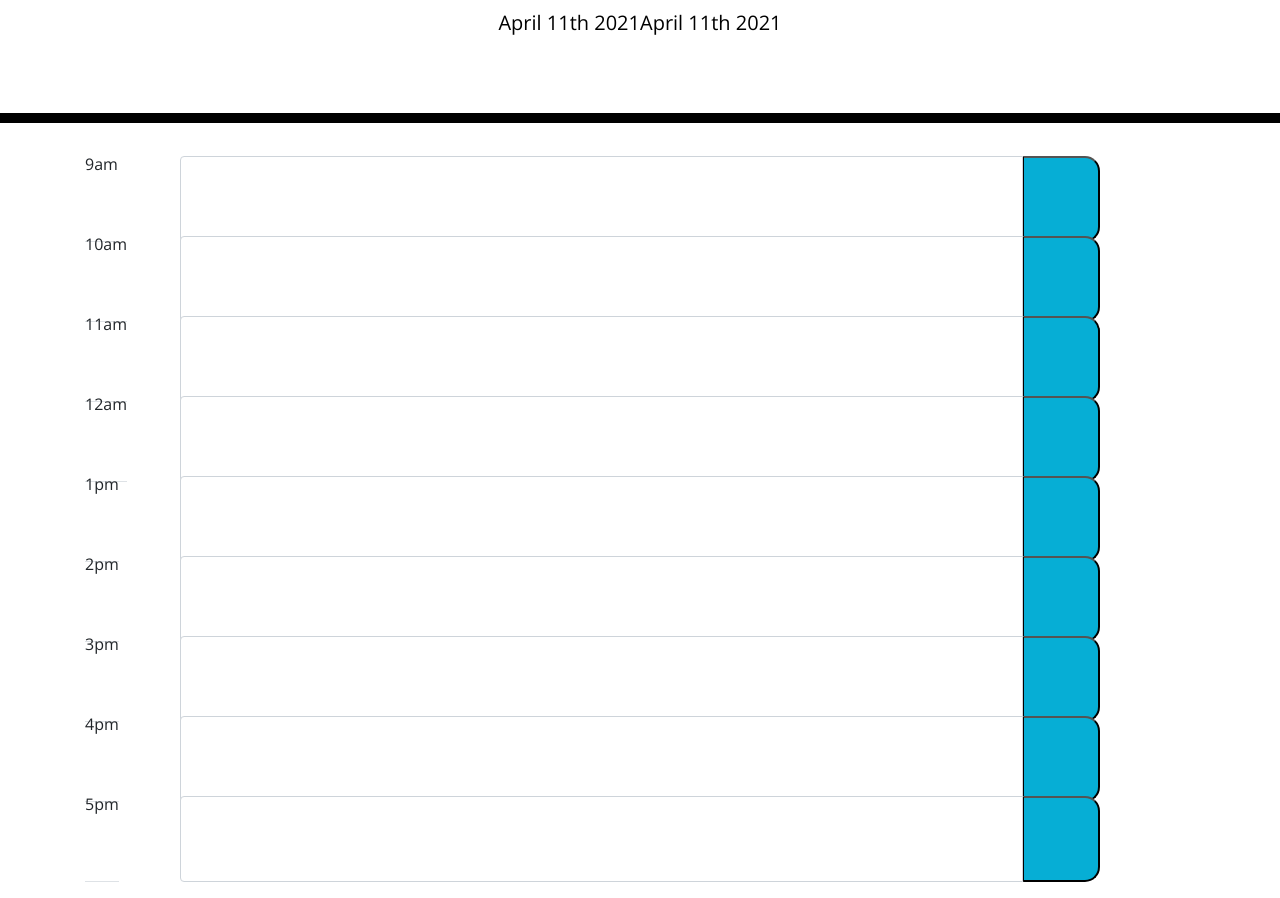
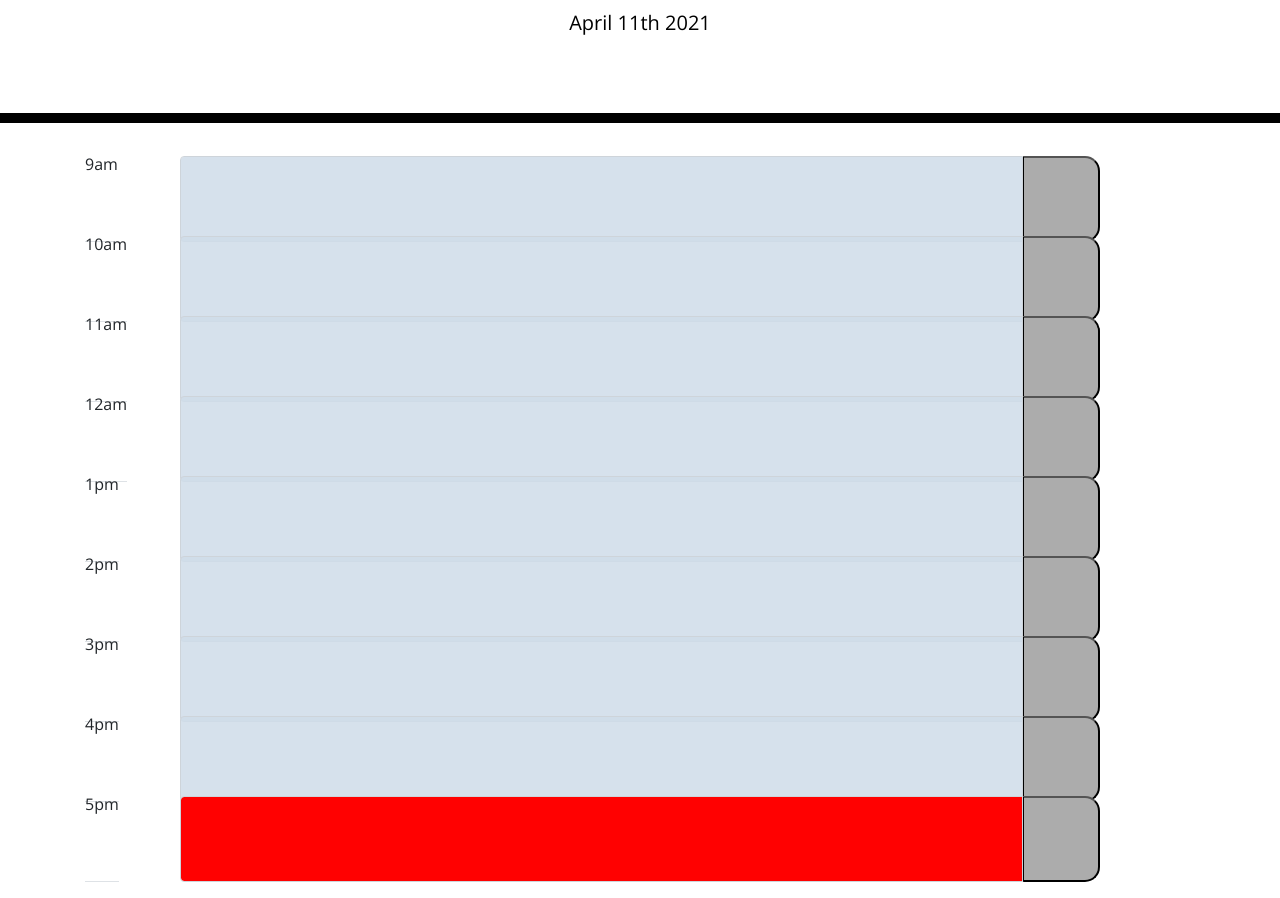
Before and after one commit to NMR-Code/Day-Planner, a plain HTML site: page Develop/index.html in a window 1280 px wide. Shown: the part 181-1079 px from the top of the page. Drawn offline with nearby package versions, Linux system fonts and the light colour scheme.

Commit message:
Restyled some things

```diff
--- a/Develop/index.html
+++ b/Develop/index.html
@@ -16,7 +16,7 @@
         <h1 class="display-3">Work Day Scheduler</h1>
         <p class="lead">A simple calendar app for scheduling your work day</p>
         <p id="currentDay" class="lead"></p>
-        <p class="lead todaysDate">April 11th 2021</p>
+        <p class="lead todaysDate"></p>
     </header>
     <div class="container text-right  plannerDiv">
         <div class="row row9 ">
--- a/Develop/style.css
+++ b/Develop/style.css
@@ -61,13 +61,25 @@ textarea {
     border-left: 1px solid black;
     border-top-right-radius: 15px;
     border-bottom-right-radius: 15px;
-    background-color: #06aed5;
+    background-color: #acacac;
     color: white;
 }
 
 .saveBtn i:hover {
     font-size: 20px;
     transition: all 0.3s ease-in-out;
+}
+
+.bg-red {
+    background-color: rgb(255, 1, 1);
+}
+
+.bg-green {
+    background-color: rgba(8, 131, 8, 0.788);
+}
+
+.bg-gray {
+    background-color: #cfdce9da;
 }
 
 
```
